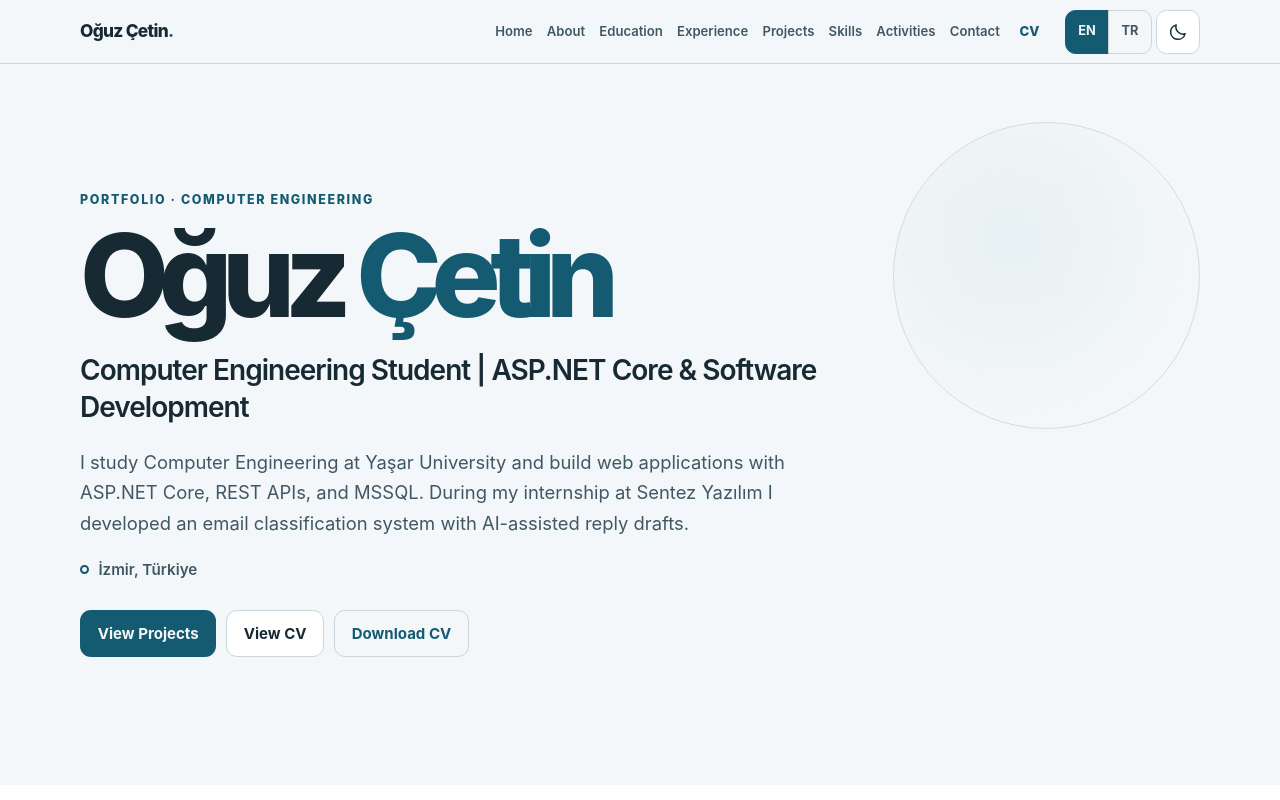
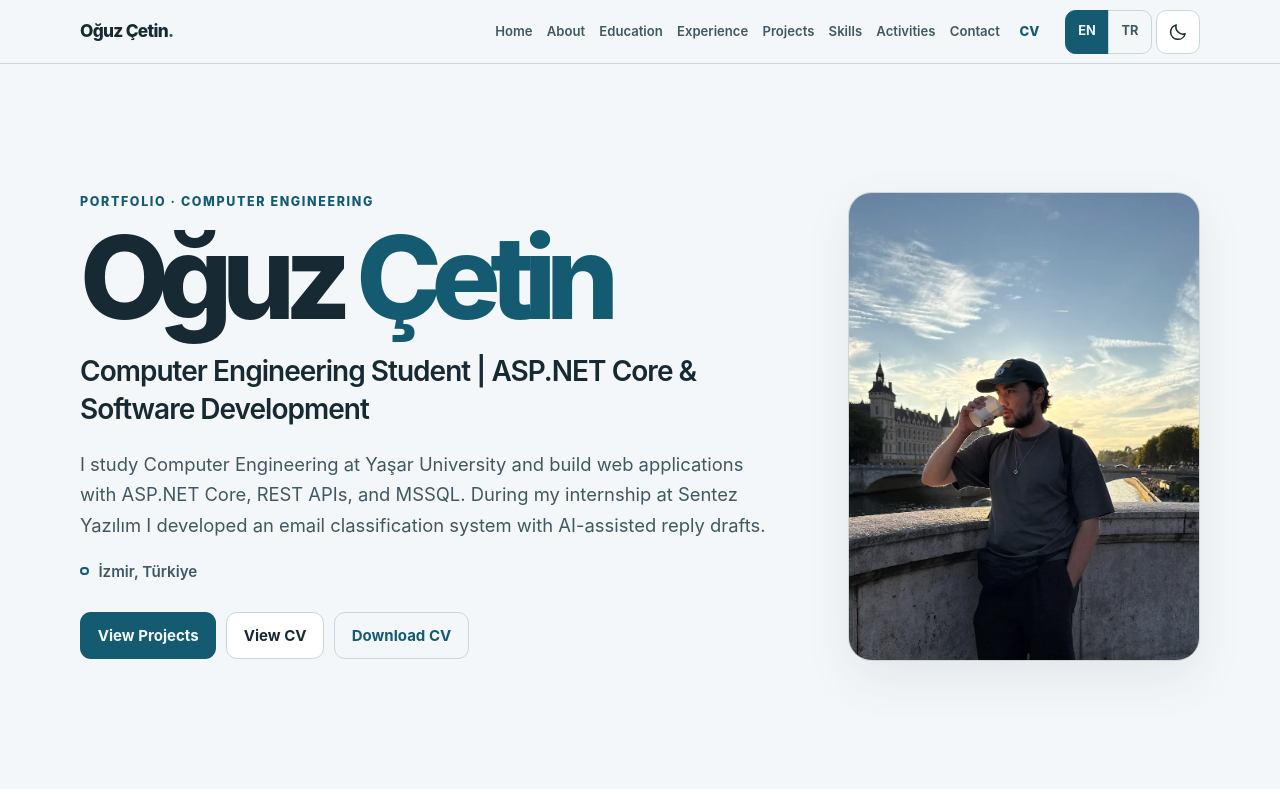
Before and after one commit to Houzcetin/Houzcetin.github.io, a plain HTML site: page index.html in a window 1280 px wide. Shown: the top 800 px of the page. Drawn offline with Linux system fonts and the light colour scheme.

Commit message:
Add profile photo to the home section

```diff
--- a/assets/css/styles.css
+++ b/assets/css/styles.css
@@ -356,19 +356,39 @@ button {
 .hero__inner {
   position: relative;
   z-index: 1;
+  display: grid;
+  gap: clamp(2rem, 5vw, 4rem);
+  align-items: center;
 }
 
-.hero__accent {
-  position: absolute;
-  z-index: -1;
-  top: 8%;
-  right: max(1rem, calc((100vw - var(--content-width)) / 2));
-  width: clamp(8rem, 24vw, 21rem);
-  aspect-ratio: 1;
+.hero__text {
+  min-width: 0;
+}
+
+/* The photo keeps its own shape (3:4); it is never cropped or stretched. */
+.hero__photo {
+  width: min(100%, 22rem);
+  min-width: 0;
+  margin: 0;
+}
+
+.hero__photo img {
+  display: block;
+  width: 100%;
+  height: auto;
   border: 1px solid var(--border);
-  border-radius: 50%;
-  background: radial-gradient(circle at 38% 38%, var(--accent-soft), transparent 68%);
-  opacity: 0.82;
+  border-radius: calc(var(--radius) + 0.35rem);
+  box-shadow: var(--shadow);
+}
+
+@media (min-width: 56rem) {
+  .hero__inner {
+    grid-template-columns: minmax(0, 1fr) minmax(0, 22rem);
+  }
+
+  .hero__photo {
+    justify-self: end;
+  }
 }
 
 .eyebrow {
@@ -1113,11 +1133,6 @@ button {
     min-height: 0;
   }
 
-  .hero__accent {
-    top: 4%;
-    right: 0.65rem;
-    opacity: 0.55;
-  }
 }
 
 @media (prefers-reduced-motion: reduce) {
--- a/assets/js/tr.js
+++ b/assets/js/tr.js
@@ -47,6 +47,7 @@ window.PORTFOLIO_TR = {
   "hero.viewProjects": "Projeleri Gör",
   "hero.viewCv": "CV'yi Görüntüle",
   "hero.downloadCv": "CV'yi İndir",
+  "hero.photoAlt": "Oğuz Çetin, gün batımında nehir üzerindeki taş bir köprüde",
 
   /* About */
   "about.eyebrow": "Kısaca ben",
--- a/index.html
+++ b/index.html
@@ -67,6 +67,7 @@
   <main id="main-content">
     <section class="hero section" id="home" aria-labelledby="hero-title">
       <div class="container hero__inner">
+        <div class="hero__text">
           <p class="eyebrow" data-i18n="hero.eyebrow">Portfolio · Computer Engineering</p>
           <h1 id="hero-title">Oğuz <span>Çetin</span></h1>
           <p class="hero__headline" data-i18n="hero.headline">Computer Engineering Student | ASP.NET Core &amp; Software Development</p>
@@ -78,7 +79,13 @@
             <a class="button button--text" href="assets/cv/Huseyin_Oguz_Cetin_CV.pdf" data-cv-link="pdf" download data-i18n="hero.downloadCv">Download CV</a>
           </div>
         </div>
-      <div class="hero__accent" aria-hidden="true"></div>
+        <figure class="hero__photo">
+          <picture>
+            <source srcset="assets/img/profile.webp" type="image/webp">
+            <img src="assets/img/profile.jpg" width="880" height="1173" alt="Oğuz Çetin on a stone bridge over a river at sunset" data-i18n-attr="alt:hero.photoAlt" decoding="async">
+          </picture>
+        </figure>
+      </div>
     </section>
 
     <section class="section section--surface" id="about" aria-labelledby="about-title">
```
Also changed, not shown: assets/img/profile.jpg (added), assets/img/profile.webp (added), 1 other file. Lines whose indentation alone changed are shown as unchanged.
